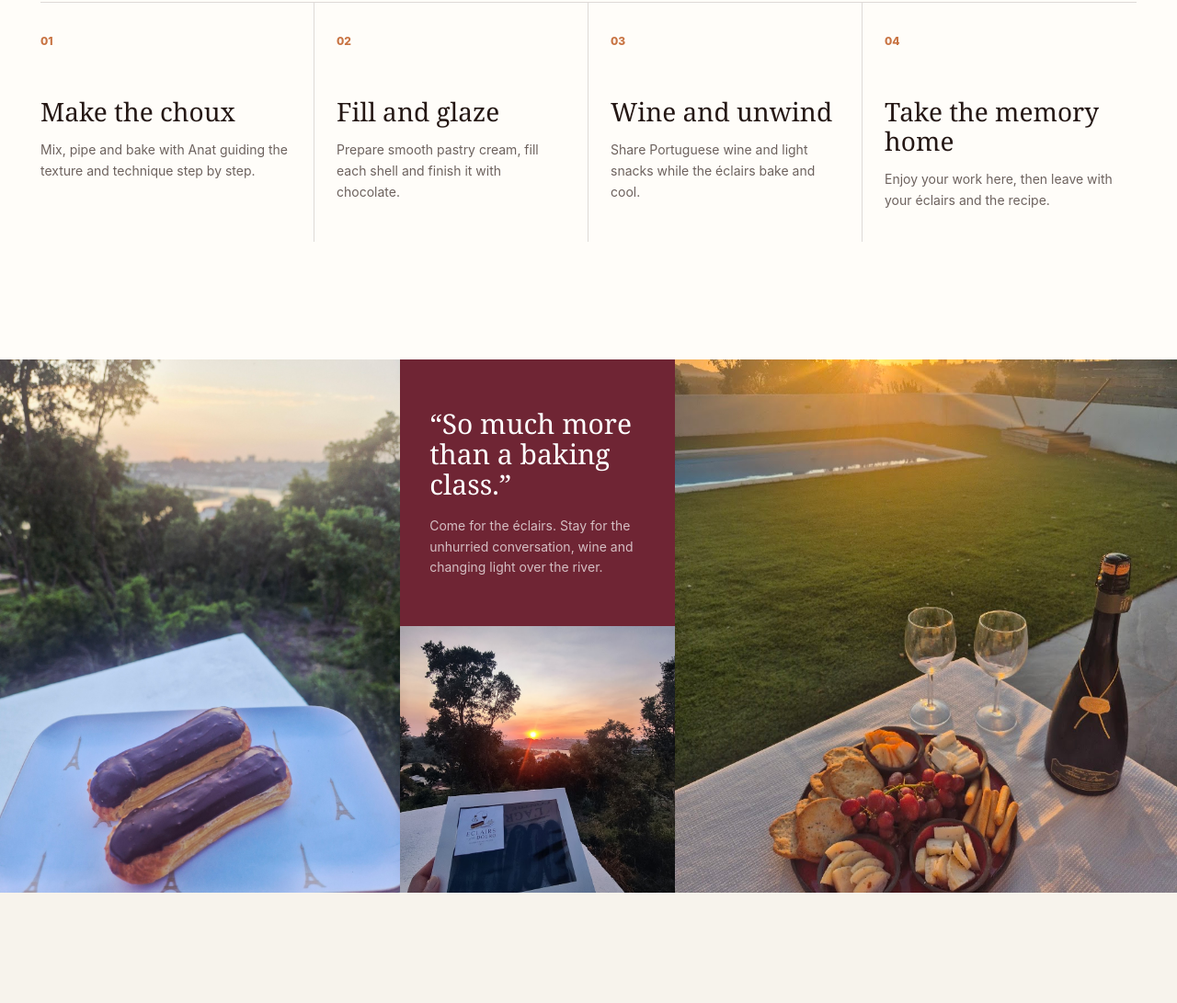
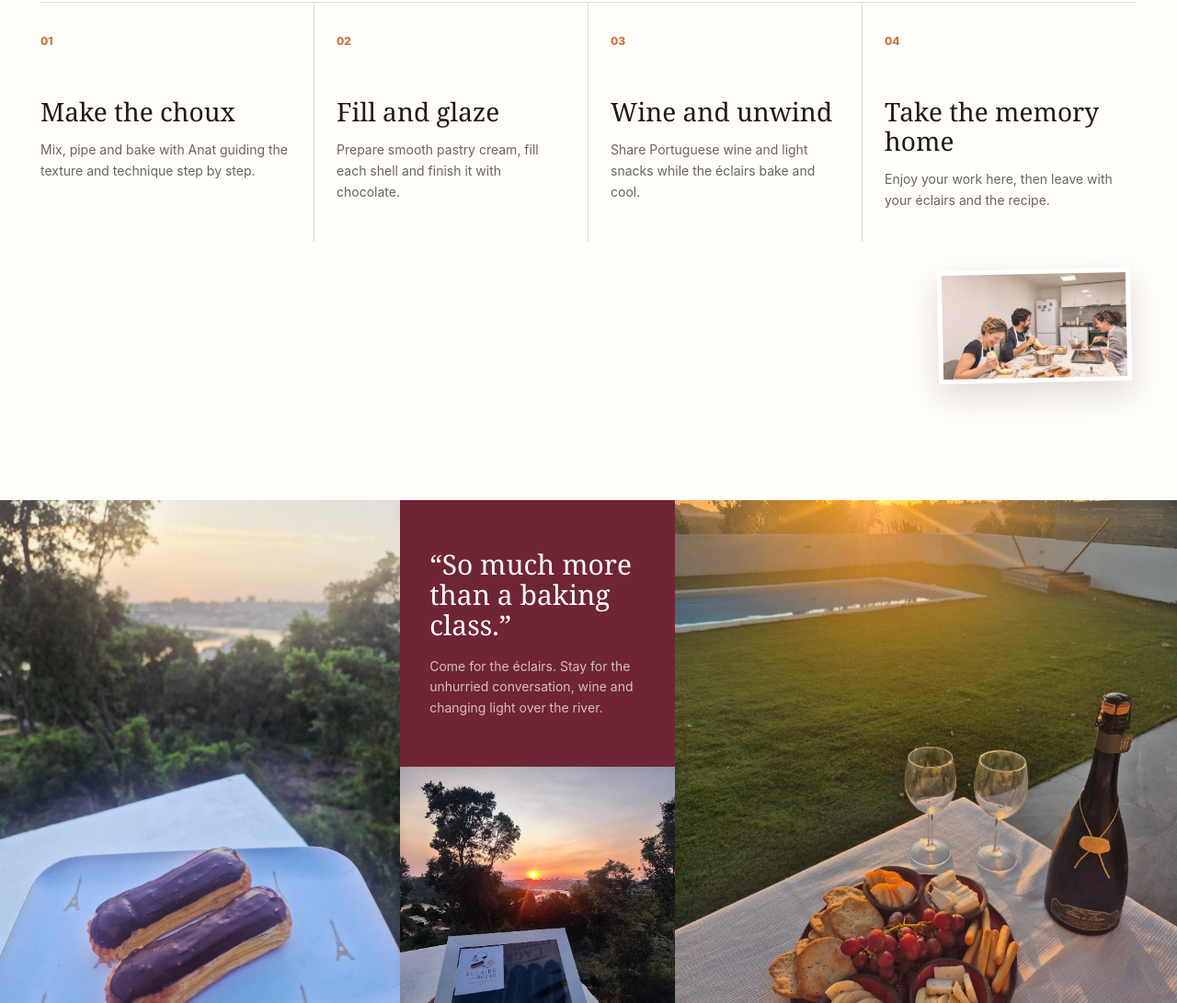
Before and after one commit to omermagic/cooking-an-experience-code, a plain HTML site: page index.html in a window 1280 px wide. Shown: the part 1583-2674 px from the top of the page at 92% size. Drawn offline with Linux system fonts and the light colour scheme.

Commit message:
adding a small image

```diff
--- a/index.html
+++ b/index.html
@@ -145,7 +145,7 @@
 
   <link rel="icon" href="images/favicon.ico" type="image/x-icon">
   <link rel="preload" as="image" href="images/view-900.jpg" imagesrcset="images/view-900.jpg 900w, images/view-1800.jpg 1800w" imagesizes="(max-width: 860px) 100vw, 52vw">
-  <link rel="stylesheet" href="style.css?v=20261121-3">
+  <link rel="stylesheet" href="style.css?v=20261121-4">
 </head>
 
 <body>
@@ -224,6 +224,9 @@
         <article><span>03</span><h3>Wine and unwind</h3><p>Share Portuguese wine and light snacks while the éclairs bake and cool.</p></article>
         <article><span>04</span><h3>Take the memory home</h3><p>Enjoy your work here, then leave with your éclairs and the recipe.</p></article>
       </div>
+      <figure class="workshop-glimpse">
+        <img src="images/workshop-glimpse.jpg" width="640" height="360" loading="lazy" decoding="async" alt="Illustrative scene of a collaborative éclair workshop">
+      </figure>
     </section>
 
     <section class="photo-story" aria-label="Scenes from the experience">
--- a/style.css
+++ b/style.css
@@ -219,6 +219,15 @@ p { color: var(--muted); }
 .experience-grid article > span { color: var(--copper); font-size: 12px; font-weight: 800; }
 .experience-grid h3 { margin-top: 48px; }
 .experience-grid p { margin: 14px 0 0; font-size: 14px; line-height: 1.65; }
+.workshop-glimpse {
+  width: 210px;
+  margin: 30px 6px 0 auto;
+  padding: 5px;
+  background: #fff;
+  box-shadow: 0 14px 32px rgba(46,28,20,.14);
+  transform: rotate(-1.2deg);
+}
+.workshop-glimpse img { width: 100%; height: auto; opacity: .88; }
 
 .photo-story {
   display: grid;
@@ -426,6 +435,7 @@ footer > span:last-child { justify-self: end; }
   .experience-grid article { min-height: 0; padding: 24px 0 28px; border-right: 0; border-top: 1px solid var(--line); }
   .experience-grid article:first-child { border-top: 0; }
   .experience-grid h3 { margin-top: 20px; }
+  .workshop-glimpse { width: 148px; margin-top: 22px; margin-right: 2px; }
   .photo-story { grid-template-columns: 1fr; grid-template-rows: auto; }
   .photo-tall { grid-column: 1; grid-row: 1; }
   .photo-copy { grid-column: 1; grid-row: 2; }
```
Also changed, not shown: images/workshop-glimpse.jpg (added).
